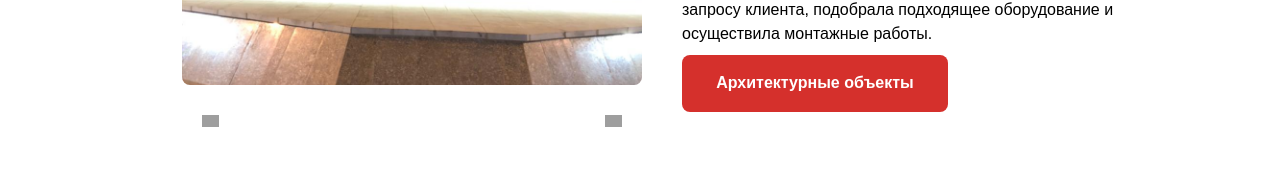
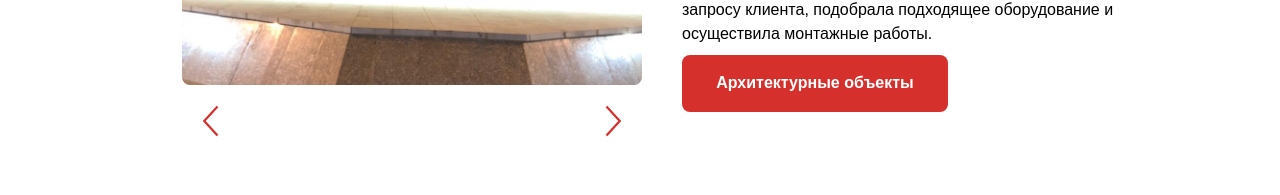
Before and after one commit to cislota/LEDEL-LIGHTS, a Next.js app in the folder frontend/: page / in a window 1280 px wide. Shown: the part 5609-5804 px from the top of the page. Built offline with nearby package versions, Linux system fonts and the light colour scheme; grey boxes are pictures that could not be loaded.

Commit message:
Update ProjectSliderSection.tsx

```diff
--- a/frontend/src/components/sections/ProjectSliderSection.tsx
+++ b/frontend/src/components/sections/ProjectSliderSection.tsx
@@ -235,7 +235,7 @@ export default function ProjectSliderSection() {
                 style={{ width: '17px', height: '32px' }}
               >
                 <Image
-                  src="/media/left-arrow.svg"
+                  src="/media/Group_9.svg"
                   alt="←"
                   width={17}
                   height={32}
@@ -250,11 +250,12 @@ export default function ProjectSliderSection() {
                 style={{ width: '17px', height: '32px' }}
               >
                 <Image
-                  src="/media/right-arrow.svg"
+                  src="/media/Group_9.svg"
                   alt="→"
                   width={17}
                   height={32}
                   className="object-contain"
+                  style={{ transform: 'scaleX(-1)' }}
                 />
               </button>
             </div>
```
